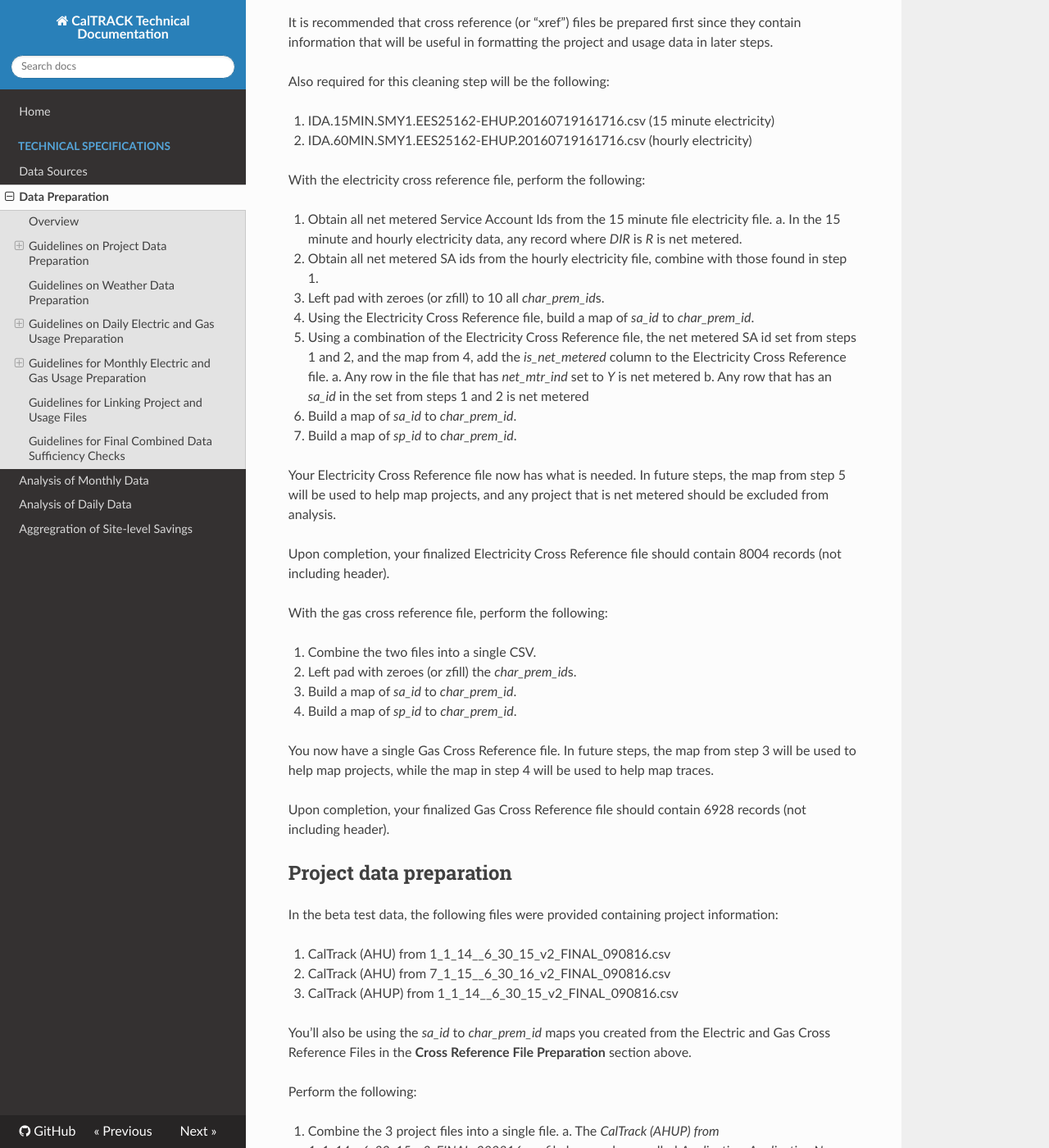
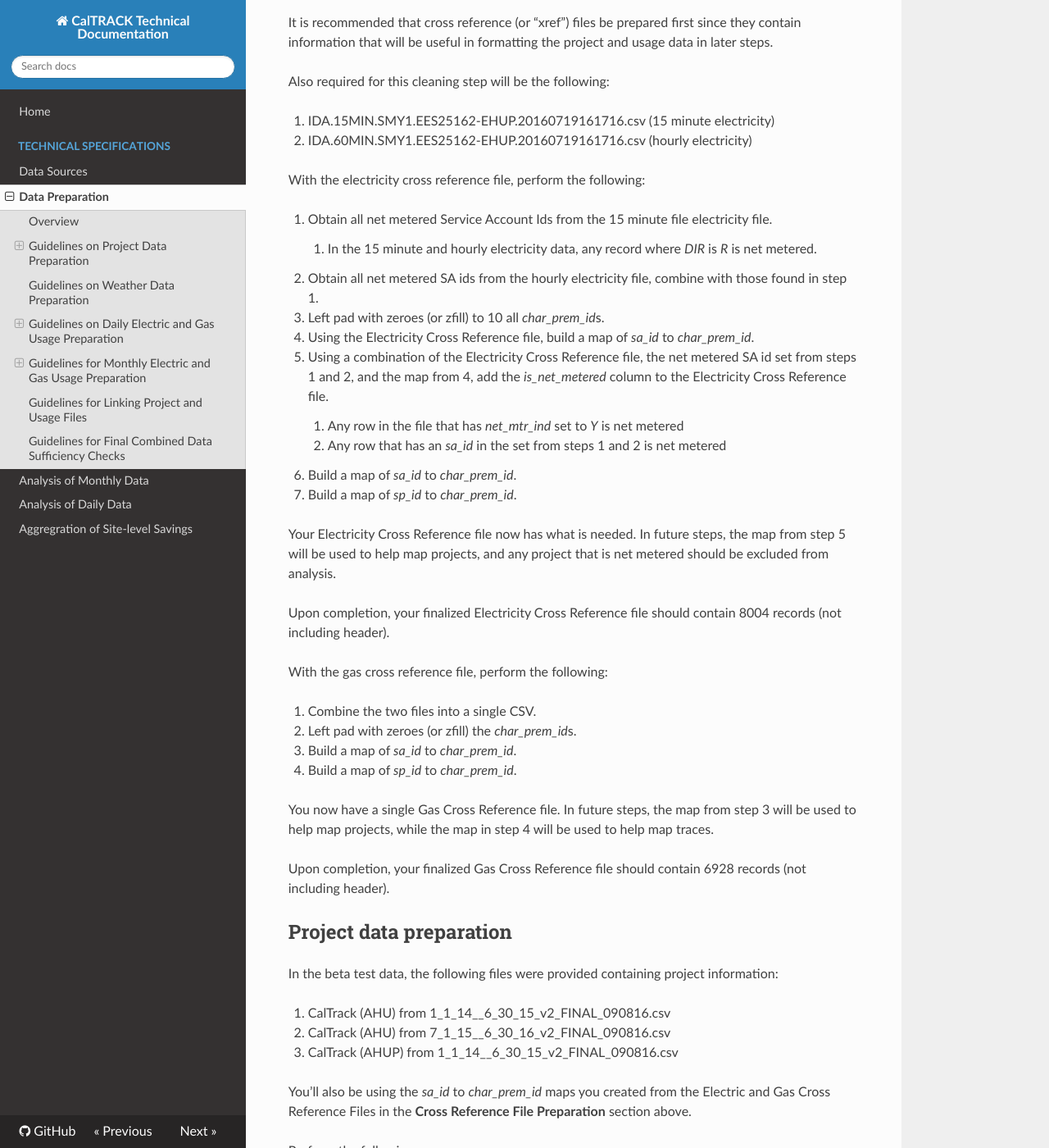
Before and after one commit to openeemeter/caltrack, an MkDocs documentation site: the page built from docs/data-prep/v1.0/README.md, in a window 1280 px wide and 1400 px high, scrolled down 7815 px. Shown: the whole window at 82% size. Built offline with MkDocs 1.6.1, drawn with Linux system fonts in a browser that asks for light colours; nearby versions of some CDN libraries; old or Windows-style settings are respelled for this version of MkDocs; some of the changed lines change nothing that is shown; some of the changed text lies outside the part shown.

Commit message:
additional cleanup and spacing in the detailed data prep

```diff
--- a/docs/data-prep/v1.0/README.md
+++ b/docs/data-prep/v1.0/README.md
@@ -221,13 +221,17 @@
 With the electricity cross reference file, perform the following:
 
 1. Obtain all net metered Service Account Ids from the 15 minute file electricity file.
-    a. In the 15 minute and hourly electricity data, any record where *DIR* is *R* is net metered.
+
+    1. In the 15 minute and hourly electricity data, any record where *DIR* is *R* is net metered.
+
 2. Obtain all net metered SA ids from the hourly electricity file, combine with those found in step 1.
 3. Left pad with zeroes (or zfill) to 10 all *char_prem_id*s.
 4. Using the Electricity Cross Reference file, build a map of *sa_id* to *char_prem_id*.
 5. Using a combination of the Electricity Cross Reference file, the net metered SA id set from steps 1 and 2, and the map from 4, add the *is_net_metered* column to the Electricity Cross Reference file.
-    a. Any row in the file that has *net_mtr_ind* set to *Y* is net metered
-    b. Any row that has an *sa_id* in the set from steps 1 and 2 is net metered
+
+    1. Any row in the file that has *net_mtr_ind* set to *Y* is net metered
+    2. Any row that has an *sa_id* in the set from steps 1 and 2 is net metered
+
 5. Build a map of *sa_id* to *char_prem_id*.
 6. Build a map of *sp_id* to *char_prem_id*.
 
@@ -259,24 +263,35 @@
 Perform the following:
 
 1. Combine the 3 project files into a single file.
-    a. The *CalTrack (AHUP) from 1_1_14__6_30_15_v2_FINAL_090816.csv* file has a column called *Application: Application No.* instead of simply *Application No.* like the other two files - the column should be treated the same when combining the files.
+
+    1. The *CalTrack (AHUP) from 1_1_14__6_30_15_v2_FINAL_090816.csv* file has a column called *Application: Application No.* instead of simply *Application No.* like the other two files - the column should be treated the same when combining the files.
+
 2. Estimate project dates using the combined file - each project should have a *Work Start Date* and a *Work Finish Date*.
     1. For each row, check if the *Notice to Proceed Issued* column is blank.
+
         1. If it is, this is a project from one of the AHU files. Set the *Work Start Date* to the *Initial Approval Date* and the *Work Finish Date* to the *Initial Submission Date*.
         2. If it is not, this is a project from the AHUP file. Set the *Work Start Date* to the *Notice to Proceed Issued*.
+
             1. If the *Full Application Returned* field is blank, set the *Work Finish Date* to *Full Application Submitted*.
             2. Otherwise set *Work Finish Date* to *Full Application Started*.
+
     2. If after completing step 2a above your *Work Finish Date* is still blank and your *Work Start Date* is not, set the *Work Finish Date* to 60 days after the *Work Start Date*.
+
 3. Using the *sa_id* to *char_prem_id* maps you saved from **Cross Reference File Preparation**, add a *char_prem_id* column to your combined project file.
+
     1. For each row, check *Electric Service ID* against the *sa_id* in your electric map.
     2. For each row, check *Gas Service ID* against the *sa_id* in your gas map.
+
 4. Merge duplicate projects into one project.
+
     1. There should only be one project per *char_prem_id*. Build a dictionary with *char_prem_id* as the key and a list of projects as the value.
     2. If there is more than one project for a *char_prem_id*, merge the projects.
         1. Set *Work Start Date* to the earliest available.
         2. Set *Work Finish Date* to the latest available.
+
 5. Build a map of *char_prem_id* to *Application No.* for later use in mapping projects to traces.
 6. Translate the file into the format required. If using the format laid out in **Overview**, map the following:
+
     1. *project_id* -> Application No.
     2. *zipcode* -> Building ZIP Code
     3. *baseline_period_end* -> Work Start Date
@@ -297,8 +312,11 @@
 1. Adjust the dates in the *DATE* column to *yyyy-MM-dd* format for sorting purposes.
 2. Sort the file by *DIR*, then *SPID*, then *DATE*.
 3. Remove duplicate records.
+
     1. Since the file is now sorted, compare the previous row's *DATE* and *SPID*. If they are the same, check each of the interval columns. If all match, throw out one of the records. 566 duplicates should be removed this way across 163 unique SPIDs.
+
 4. Format trace records.
+
     1. *trace_id* -> `elec-15min-[SA]-[SPID]-[DIR]`
     2. If *DIR* is *D*, the *interpretation* is *ELECTRICITY_CONSUMPTION_SUPPLIED*. If *R*, it is *ELECTRICITY_ON_SITE_GENERATION_UNCONSUMED*.
     3. *estimated* -> False
@@ -324,8 +342,11 @@
 1. Adjust the dates in the *DATE* column to `yyyy-MM-dd` format for sorting purposes.
 2. Sort the file by *DIR*, then *SPID*, then *DATE*.
 3. Remove duplicate records.
+
     1. Since the file is now sorted, compare the previous row’s *DATE* and *SPID*. If they are the same, check each of the interval columns. If all match, throw out one of the records.
+
 4. Format trace records.
+
     1. *trace_id* -> `elec-hourly-[SA]-[SPID]-[DIR]`
     2. If *DIR* is *D*, the *interpretation* is *ELECTRICITY_CONSUMPTION_SUPPLIED*. If *R*, it is *ELECTRICITY_ON_SITE_GENERATION_UNCONSUMED*.
     3. *estimated* -> False
@@ -355,12 +376,17 @@
 1. Convert from XPORT to CSV format.
 2. Sort the file by *SA_ID*.
 3. Remove duplicate records.
+
     1. With the file sorted by *SA_ID*, you can simply check whether the previous *SA_ID* matches the current *SA_ID*. If it does, discard one of the records. There should be no duplicate records in this data.
+
 4. Convert the SAS dates.
+
     1. SAS dates are represented as a number of days since 1960-Jan-01.
     2. The file has columns named `CDT__1, CDT__2...  CDT__12` for the months of the year (as well as `KWH__1, KWH__2... KWH__12` for the consumption values that correspond to those months). Each of the *CDT__x* dates needs to be converted.
+
 5. Pad left with zeroes to 10 (zfill) the *PREM_ID*.
 6. Format trace records.
+
     1. *trace_id* -> “elec_monthly_” + SA_ID
     2. *interpretation* -> ELECTRICITY_CONSUMPTION_SUPPLIED
     3. For *start*, it is necessary to unroll each interval column into a separate line/record. i.e. the value in `CDT__1, CDT__2` (which should be a converted date value from step 4) should have its own record where it is the start.
@@ -384,8 +410,11 @@
 2. Convert the dates in the *Measurement Date* column to `yyyy-MM-dd` format for sorting purposes.
 3. Sort by *Service Point*, then by *Measurement Date*.
 4. Remove duplicate records.
+
     1. Since the file is now sorted, if *Service Point* and *Measurement Date* match the previous row, discard one of the rows.
+
 5. Format trace records.
+
     1. *trace_id* -> Service Point
     2. *start* -> Measurement Date
     3. *value* -> Therms per Day
@@ -422,11 +451,16 @@
 1. Convert from XPORT to CSV format.
 2. Sort the file by *SA_ID*, then by *CDT__1*.
 3. Remove duplicate records.
+
     1. Since the file is now sorted, if *SA_ID* and *CDT__1* match the previous record, one of them should be discarded.
+
 4. Convert the SAS dates.
+
     1. SAS dates are represented as a number of days since 1960-Jan-01.
     2. The file has columns named `CDT__1, CDT__2...  CDT__12` for the months of the year (as well as `THM__1, THM__2... THM__12` for the consumption values that correspond to those months). Each of the *CDT__x* dates needs to be converted.
+
 5. Format trace records.
+
     1. *trace_id* -> “gas-monthly-” + SA_ID
     2. *interpretation* -> NATURAL_GAS_CONSUMPTION_SUPPLIED
     3. *unit* -> THERM
```
